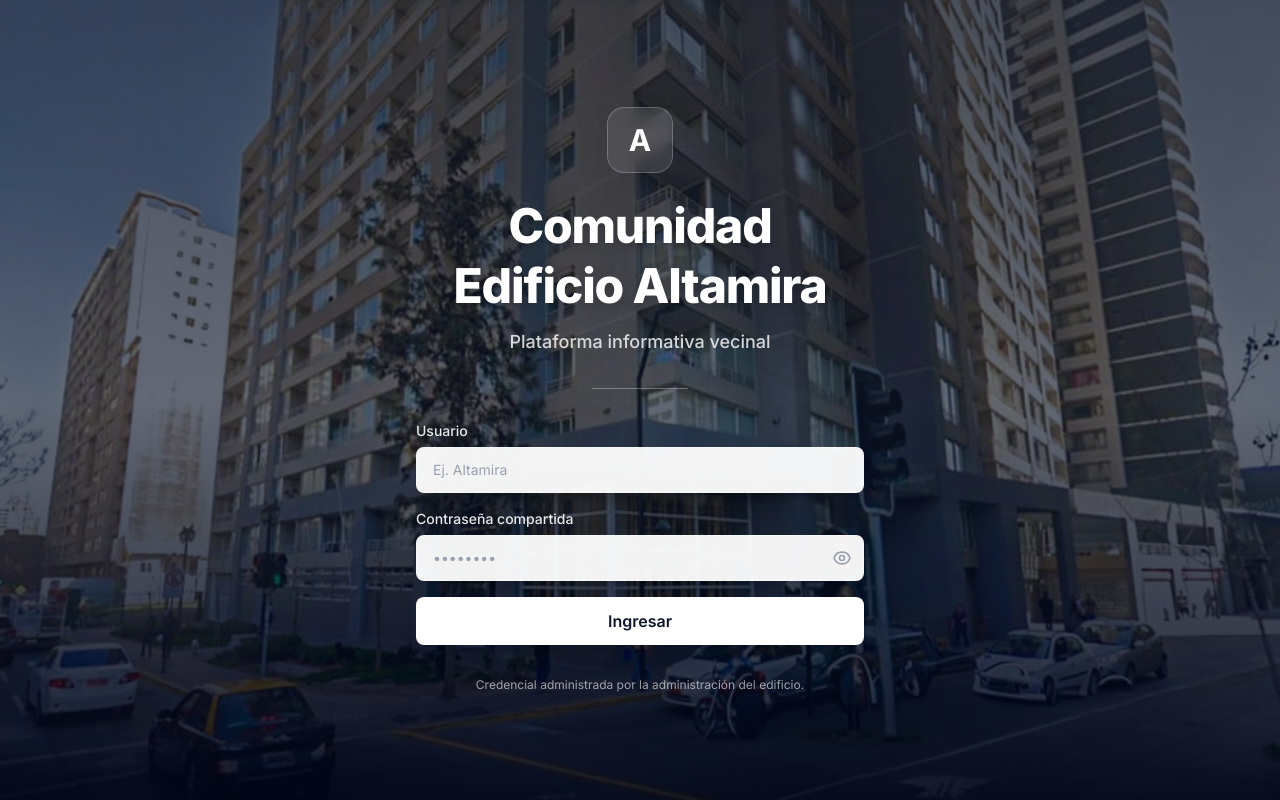
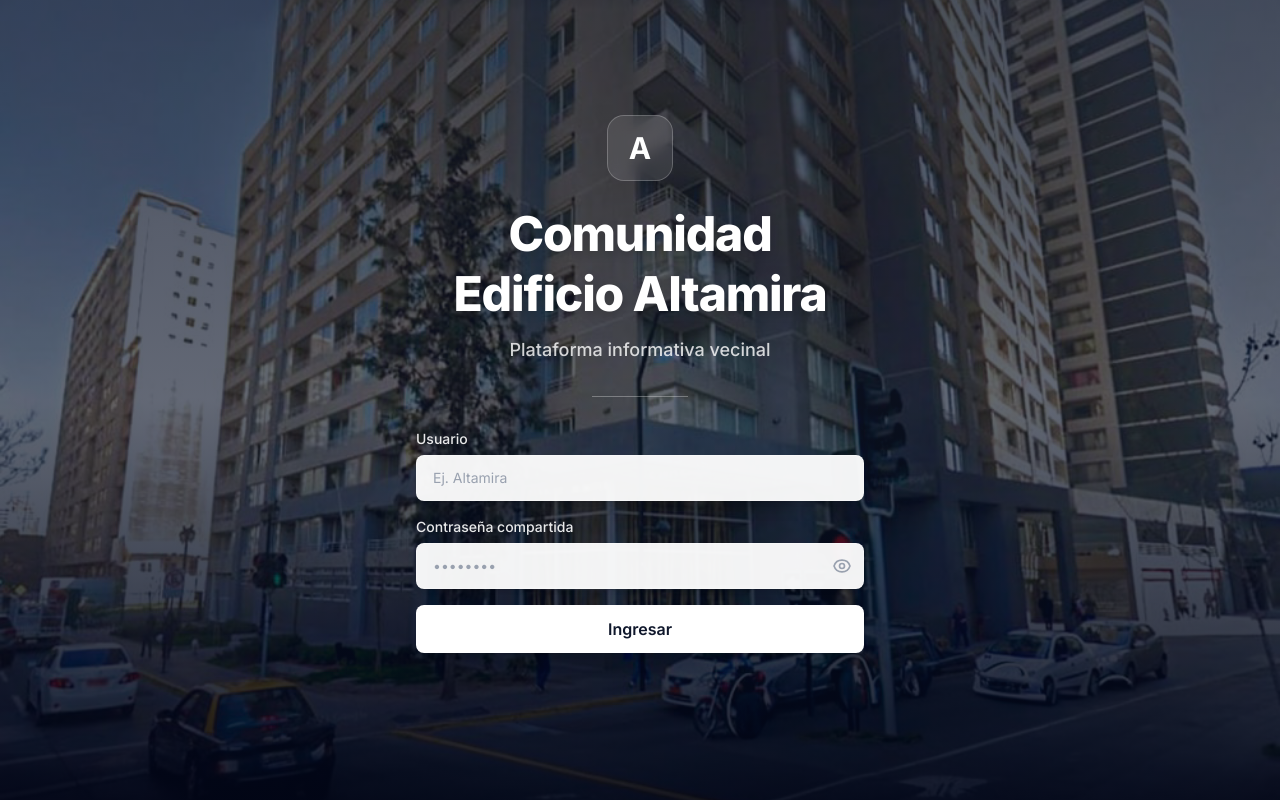
Before and after one commit to AndesRo/altamira-platform, a React (Vite) app: page /login in a window 1280 px wide. Built offline with nearby package versions, Linux system fonts and the light colour scheme; no server answers.

Commit message:
Fix: Archivos para GitHub Pages

```diff
--- a/src/pages/Login.tsx
+++ b/src/pages/Login.tsx
@@ -150,7 +150,7 @@ export const Login = () => {
                     </form>
 
                     <p className="mt-8 text-xs text-white/60">
-                        Credencial administrada por la administración del edificio.
+
                     </p>
                 </div>
             </div>
```
